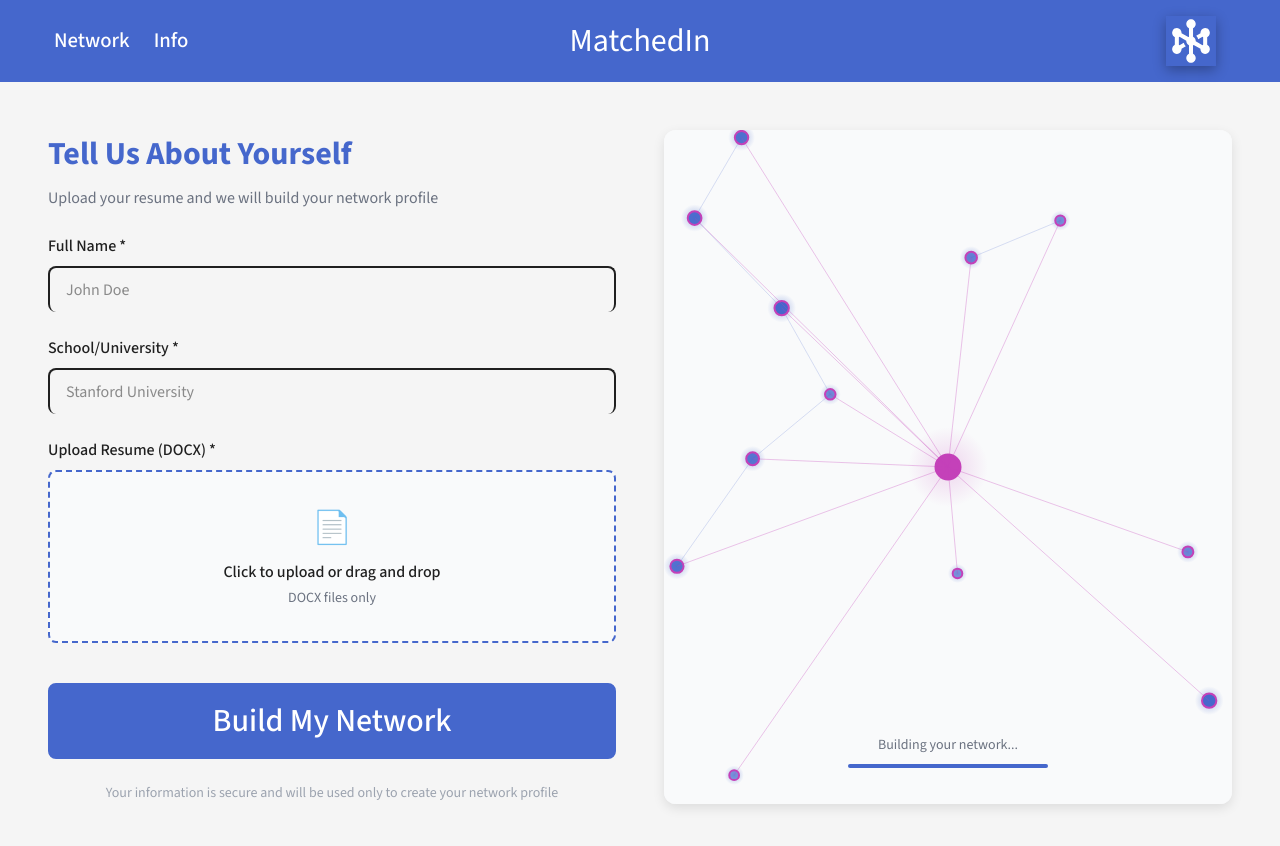
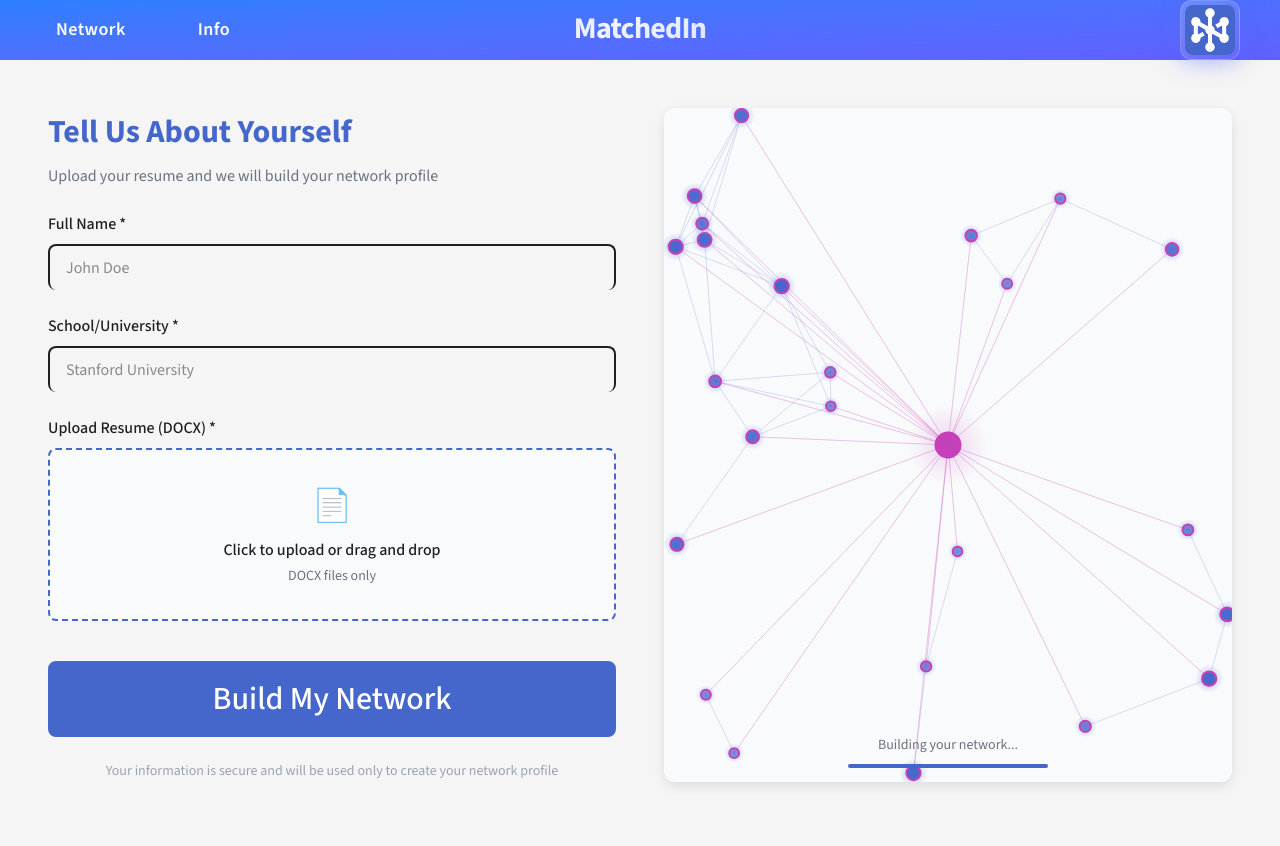
Before and after one commit to Matchedin/FrontEnd, a Next.js app: page /info in a window 1280 px wide. Shown: the top 846 px of the page. Built offline with nearby package versions, Linux system fonts and the light colour scheme.

Commit message:
network animation working

```diff
--- a/components/info_page/InfoAnimation.tsx
+++ b/components/info_page/InfoAnimation.tsx
@@ -17,7 +17,7 @@ export default function InfoAnimation() {
 
   // Initialize nodes
   useEffect(() => {
-    const nodeCount = 12;
+    const nodeCount = 24;
     const initialNodes: Node[] = Array.from({ length: nodeCount }, (_, i) => ({
       id: i,
       x: Math.random() * 400,
--- a/components/info_page/Information.tsx
+++ b/components/info_page/Information.tsx
@@ -6,7 +6,7 @@ import InfoAnimation from './InfoAnimation';
 
 export default function Information() {
   return (
-    <div style={{ display: 'flex', gap: '48px', padding: '48px', maxWidth: '1400px', margin: '0 auto', alignItems: 'stretch' }}>
+    <div style={{ display: 'flex', gap: '48px', padding: '48px', maxWidth: '1400px', margin: '0 auto', alignItems: 'stretch', marginTop: '60px' }}>
       {/* Left side - Form */}
       <div
         style={{
--- a/components/layout/StaticHeader.tsx
+++ b/components/layout/StaticHeader.tsx
@@ -2,62 +2,77 @@
 
 import Image from 'next/image';
 import Link from 'next/link';
+import { useState, useEffect } from 'react';
 
 export default function Header() {
+
+  const navLinks = [
+    { href: '/network', label: 'Network' },
+    { href: '/info', label: 'Info' },
+  ];
+
   return (
     <header
-      style={{
-        top: 0,
-        left: 0,
-        width: '100%',
-        zIndex: 50,
-        backgroundColor: `#4567CC`,
-        padding: '16px 24px',
-        display: 'flex',
-        alignItems: 'center',
-        justifyContent: 'space-between',
-        transition: 'background-color 0.1s ease'
-      }}
+      className="fixed top-0 left-0 w-full z-50 flex items-center justify-between transition-all duration-500 ease-[cubic-bezier(0.4,0,0.2,1)]"
     >
-      {/* Left Side - Navigation Buttons */}
-      <nav style={{ display: 'flex', gap: '24px', marginLeft: '30px', fontSize: '1.3rem'}}>
+      {/* Background layer that fades in */}
+      <div
+        className={`
+          absolute inset-0 bg-gradient-to-br from-blue-500 to-indigo-500
+          transition-opacity duration-500 ease-[cubic-bezier(0.4,0,0.2,1)]
+        `}
+      />
+
+      {/* Border and shadow container */}
+      <div
+        className={`
+          absolute inset-0 pointer-events-none
+          transition-all duration-500 ease-[cubic-bezier(0.4,0,0.2,1)]
+        `}
+      />
+
+      {/* Content wrapper with padding transitions */}
+      <div
+        className={`
+          relative z-10 w-full flex items-center justify-between
+          transition-all duration-500 ease-[cubic-bezier(0.4,0,0.2,1)]
+        `}
+      >
+        {/* Left Side - Navigation */}
+        <nav className="flex gap-6 ml-8 text-lg">
+          {navLinks.map((link) => (
             <Link
-          href="/network"
-          style={{ color: 'white', fontWeight: '500', cursor: 'pointer', transition: 'opacity 0.3s', textDecoration: 'none' }}
-          onMouseEnter={(e) => (e.currentTarget.style.opacity = '0.8')}
-          onMouseLeave={(e) => (e.currentTarget.style.opacity = '1')}
+              key={link.href}
+              href={link.href}
+              className={`
+                relative text-white font-semibold py-2.5 px-6 rounded-xl
+                transition-all duration-400 ease-[cubic-bezier(0.4,0,0.2,1)]
+                overflow-hidden tracking-wide
+                hover:-translate-y-0.5 hover:bg-white/20 hover:border-white/30 hover:shadow-lg
+              `}
             >
-          Network
+              {link.label}
             </Link>
-        <Link
-          href="/info"
-          style={{ color: 'white', fontWeight: '500', cursor: 'pointer', transition: 'opacity 0.3s', textDecoration: 'none' }}
-          onMouseEnter={(e) => (e.currentTarget.style.opacity = '0.8')}
-          onMouseLeave={(e) => (e.currentTarget.style.opacity = '1')}
-        >
-          Info
-        </Link>
+          ))}
         </nav>
 
         {/* Center - Logo/Title */}
-      <Link href="/" className="absolute left-1/2 transform -translate-x-1/2" style={{fontSize: '2rem', textDecoration: 'none', cursor: 'pointer'}}>
-        <h1 style={{color: 'white', margin: 0, transition: 'opacity 0.3s'}}
-          onMouseEnter={(e) => (e.currentTarget.style.opacity = '0.8')}
-          onMouseLeave={(e) => (e.currentTarget.style.opacity = '1')}
-        >
+        <Link href="/" className="absolute left-1/2 -translate-x-1/2 text-3xl animate-float cursor-pointer hover:opacity-80 transition-opacity">
+          <h1 className="m-0 font-bold -tracking-wide bg-gradient-to-br from-white via-indigo-100 to-white bg-[length:200%_200%] bg-clip-text text-transparent animate-shimmer">
             MatchedIn
           </h1>
         </Link>
 
         {/* Right Side - Logo */}
-      <div className="ml-auto" style={{marginRight: '40px', boxShadow: '0 4px 12px rgba(0, 0, 0, 0.3)', display: 'flex', padding: 0}}>
+        <div className="ml-auto mr-10 flex p-1 bg-gradient-to-br from-white/20 to-white/5 rounded-xl border border-white/20 animate-glow">
           <Image
             src="/images/MatchedIn_Logo.svg"
             alt="MatchedIn Logo"
             width={50}
             height={50}
-          style={{display: 'block'}}
+            className="block rounded-lg"
           />
+        </div>
       </div>
     </header>
   );
--- a/components/network_page/Connections.tsx
+++ b/components/network_page/Connections.tsx
@@ -43,53 +43,63 @@ export default function Connections({ selectedPersonName, onSelectPerson }: Conn
   const [dragStart, setDragStart] = useState({ x: 0, y: 0 });
   const [offset, setOffset] = useState({ x: 0, y: 0 });
   const [zoom, setZoom] = useState(1);
-  const [animationProgress, setAnimationProgress] = useState(0);
   const [isExpanded, setIsExpanded] = useState(false);
-  const [expandAnimationStartTime, setExpandAnimationStartTime] = useState<number | null>(null);
+  // separate progress values so we don't restart the entire animation on expand/collapse
+  const [initialAnimationProgress, setInitialAnimationProgress] = useState(0); // for ranks 1-25
+  const [extraAnimationProgress, setExtraAnimationProgress] = useState(0); // for ranks 26-50
+  const [extraAnimationState, setExtraAnimationState] = useState<'idle' | 'entering' | 'exiting'>('idle');
 
-  // Create mockConnections dynamically based on expanded state
-  const mockConnections = useMemo(() => {
-    const maxRank = isExpanded ? 50 : 25;
-    return mockPersonsData.slice(0, maxRank).map(person => ({
-      name: person.name,
-      current_company: person.current_company,
-      rank: person.rank
-    }));
-  }, [isExpanded]);
+  // Use the full list (up to 50) for position calculations but control rendering
+  const allConnections = useMemo(() => mockPersonsData.slice(0, 50), []);
 
   // Find selected node based on person name
-  const selectedNode = selectedPersonName ?
-    mockConnections.find(p => p.name === selectedPersonName)
-    : null;
+  const selectedNode = selectedPersonName ? allConnections.find(p => p.name === selectedPersonName) : null;
 
   const containerSize = 1000;
   const centerX = containerSize / 2;
   const centerY = containerSize / 2;
 
-  // Animate nodes popping in from center
+  // Initial mount animation for ranks 1-25
   React.useEffect(() => {
-    let animationFrameId: number;
-    let startTime: number | null = expandAnimationStartTime;
+    let raf = 0;
+    let start: number | null = null;
+    const duration = 5000;
+    const tick = () => {
+      if (start === null) start = Date.now();
+      const elapsed = Date.now() - start;
+      const p = Math.min(elapsed / duration, 1);
+      setInitialAnimationProgress(p);
+      if (p < 1) raf = requestAnimationFrame(tick);
+    };
+    raf = requestAnimationFrame(tick);
+    return () => cancelAnimationFrame(raf);
+  }, []);
 
-    const animate = () => {
-      if (startTime === null) {
-        startTime = Date.now();
-      }
-
-      // Increase duration to 5 seconds to handle 50+ nodes with proper stagger timing
-      const duration = 5000;
-      const elapsed = Date.now() - startTime;
-      const progress = Math.min(elapsed / duration, 1);
-      setAnimationProgress(progress);
-
-      if (progress < 1) {
-        animationFrameId = requestAnimationFrame(animate);
+  // Extra animation for ranks 26-50 (entering / exiting)
+  React.useEffect(() => {
+    if (extraAnimationState === 'idle') return;
+    let raf = 0;
+    let start: number | null = null;
+    const duration = 1200;
+    const tick = () => {
+      if (start === null) start = Date.now();
+      const elapsed = Date.now() - start;
+      let p = Math.min(elapsed / duration, 1);
+      if (extraAnimationState === 'exiting') p = 1 - p;
+      setExtraAnimationProgress(p);
+      if (elapsed < duration) {
+        raf = requestAnimationFrame(tick);
+      } else {
+        // finalize states
+        if (extraAnimationState === 'exiting') {
+          setIsExpanded(false);
+        }
+        setExtraAnimationState('idle');
       }
     };
-
-    animationFrameId = requestAnimationFrame(animate);
-    return () => cancelAnimationFrame(animationFrameId);
-  }, [expandAnimationStartTime]);
+    raf = requestAnimationFrame(tick);
+    return () => cancelAnimationFrame(raf);
+  }, [extraAnimationState]);
 
   const handleMouseDown = (e: React.MouseEvent) => {
     setIsDragging(true);
@@ -132,9 +142,9 @@ export default function Connections({ selectedPersonName, onSelectPerson }: Conn
     setOffset({ x: newOffsetX, y: newOffsetY });
   };
 
-  // Calculate positions for all nodes
+  // Calculate positions for all nodes (use full set up to 50)
   const positions = useMemo<NodePosition[]>(() => {
-    return mockConnections.map((person) => {
+    return allConnections.map((person) => {
       // Create a smooth spiral with consistent spacing between nodes
       // Rank 1 starts at top center and spirals outward
 
@@ -197,7 +207,7 @@ export default function Connections({ selectedPersonName, onSelectPerson }: Conn
         distance: finalDistance
       };
     });
-  }, [centerX, centerY, mockConnections]);
+  }, [centerX, centerY, allConnections]);
 
   return (
     <div style={{ display: 'flex', flex: 1, position: 'relative', overflow: 'hidden' }}>
@@ -237,32 +247,35 @@ export default function Connections({ selectedPersonName, onSelectPerson }: Conn
         >
           {/* Draw connecting lines from center to each person */}
           {positions.map((pos, idx) => {
-            // Calculate line animation based on node animation
+            // Calculate line animation based on per-section progress
             let nodeStartTime = 0;
             let nodeEndTime = 0;
+            let lineAnimationProgress = 0;
 
             if (pos.rank <= 25) {
-              // Original nodes
               const totalConnections = 25;
               const animationDuration = 0.12;
               const totalRequiredDuration = 1.0 + animationDuration;
               const staggerDelay = (pos.rank - 1) / (totalRequiredDuration * totalConnections);
               nodeStartTime = staggerDelay;
-              nodeEndTime = Math.min(staggerDelay + 0.02, 1.0);
-            } else if (isExpanded && expandAnimationStartTime) {
-              // New nodes
+              nodeEndTime = Math.min(staggerDelay + animationDuration, 1.0);
+              if (initialAnimationProgress >= nodeStartTime) {
+                lineAnimationProgress = Math.min((initialAnimationProgress - nodeStartTime) / (nodeEndTime - nodeStartTime), 1);
+              }
+            } else {
+              // ranks 26-50 use the extra animation progress
+              // only draw lines for these nodes if expanded or in the middle of an enter/exit animation
+              if (!(isExpanded || extraAnimationState !== 'idle' || extraAnimationProgress > 0)) {
+                return null;
+              }
               const newNodeIndex = pos.rank - 25;
               const newNodesCount = 25;
-              const animationDuration = 0.12;
-              const totalRequiredDuration = 1.0 + animationDuration;
-              const staggerDelay = 0.85 + (newNodeIndex - 1) / (totalRequiredDuration * newNodesCount);
-              nodeStartTime = Math.min(staggerDelay, 0.98);
-              nodeEndTime = Math.min(nodeStartTime + 0.02, 1.0);
-            }
-
-            let lineAnimationProgress = 0;
-            if (animationProgress >= nodeStartTime) {
-              lineAnimationProgress = Math.min((animationProgress - nodeStartTime) / (nodeEndTime - nodeStartTime), 1);
+              const staggerDelay = (newNodeIndex - 1) / newNodesCount;
+              nodeStartTime = staggerDelay;
+              nodeEndTime = Math.min(staggerDelay + 0.12, 1.0);
+              if (extraAnimationProgress >= nodeStartTime) {
+                lineAnimationProgress = Math.min((extraAnimationProgress - nodeStartTime) / (nodeEndTime - nodeStartTime), 1);
+              }
             }
 
             // Calculate line length for stroke animation
@@ -331,37 +344,42 @@ export default function Connections({ selectedPersonName, onSelectPerson }: Conn
         {/* Connected Nodes */}
         {positions.map((pos, idx) => {
           // Calculate when this node should animate in (staggered)
-          // For new nodes (26-50), only animate after expand happens
+          // For new nodes (26-50), only animate when expanded or during extra animation
           let nodeStartTime = 0;
           let nodeEndTime = 0;
 
+          // Determine if this node should be visible and at what stage
+          let nodeAnimationProgress = 0;
+          let isVisible = false;
+
           if (pos.rank <= 25) {
-            // Original nodes: distribute across full duration
             const totalConnections = 25;
             const animationDuration = 0.12;
             const totalRequiredDuration = 1.0 + animationDuration;
             const staggerDelay = (pos.rank - 1) / (totalRequiredDuration * totalConnections);
             nodeStartTime = staggerDelay;
             nodeEndTime = Math.min(staggerDelay + animationDuration, 1.0);
-          } else if (isExpanded && expandAnimationStartTime) {
-            // New nodes: start from expand time and animate in sequence after the first 25
-            // Delay new nodes to start after original 25 are complete (around 85% progress)
+
+            if (initialAnimationProgress >= nodeStartTime) {
+              isVisible = true;
+              nodeAnimationProgress = Math.min((initialAnimationProgress - nodeStartTime) / (nodeEndTime - nodeStartTime), 1);
+            }
+          } else {
+            // ranks 26-50 use the extra animation progress
+            if (!(isExpanded || extraAnimationState !== 'idle' || extraAnimationProgress > 0)) {
+              return null;
+            }
+
             const newNodeIndex = pos.rank - 25; // 1-25 for the new nodes
             const newNodesCount = 25;
-            const animationDuration = 0.12;
-            const totalRequiredDuration = 1.0 + animationDuration;
-            const staggerDelay = 0.85 + (newNodeIndex - 1) / (totalRequiredDuration * newNodesCount); // Start at 85%
-            nodeStartTime = Math.min(staggerDelay, 0.98);
-            nodeEndTime = Math.min(nodeStartTime + animationDuration, 1.0);
-          }
+            const staggerDelay = (newNodeIndex - 1) / newNodesCount;
+            nodeStartTime = staggerDelay;
+            nodeEndTime = Math.min(staggerDelay + 0.12, 1.0);
 
-          // Determine if this node should be visible and at what stage
-          let nodeAnimationProgress = 0;
-          let isVisible = false;
-
-          if (animationProgress >= nodeStartTime) {
-            isVisible = true;
-            nodeAnimationProgress = Math.min((animationProgress - nodeStartTime) / (nodeEndTime - nodeStartTime), 1);
+            if (extraAnimationProgress >= nodeStartTime) {
+              isVisible = true;
+              nodeAnimationProgress = Math.min((extraAnimationProgress - nodeStartTime) / (nodeEndTime - nodeStartTime), 1);
+            }
           }
 
           // Interpolate from center to final position
@@ -440,9 +458,10 @@ export default function Connections({ selectedPersonName, onSelectPerson }: Conn
         {!isExpanded && (
           <button
             onClick={() => {
-              // Continue animation from current progress, so new nodes animate in
-              setExpandAnimationStartTime(Date.now() - (animationProgress * 5000));
+              // Start extra enter animation for nodes 26-50
               setIsExpanded(true);
+              setExtraAnimationProgress(0);
+              setExtraAnimationState('entering');
             }}
             style={{
               position: 'absolute',
@@ -490,7 +509,9 @@ export default function Connections({ selectedPersonName, onSelectPerson }: Conn
               zIndex: 50
             }}
             onClick={() => {
-              setIsExpanded(false);
+              // Animate extra nodes out, then effect will setIsExpanded(false)
+              setExtraAnimationProgress(1);
+              setExtraAnimationState('exiting');
             }}
             onMouseEnter={(e) => {
               (e.currentTarget as HTMLElement).style.boxShadow = '0 6px 16px rgba(196, 65, 185, 0.35)';
```
Lines whose indentation alone changed are shown as unchanged.
